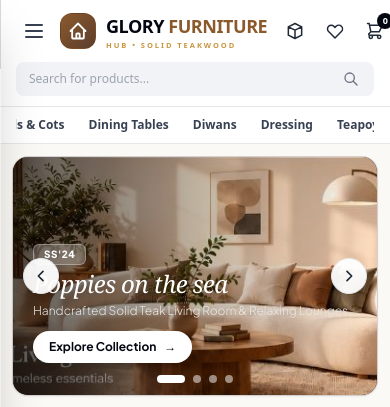
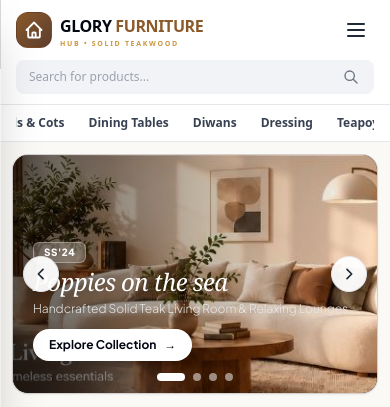
Before and after one commit to ganeshmugada863/Glory-Furniture-Hub, a Django app: page /home/ in a window 390 px wide. Shown: the top 407 px of the page. Run offline with Django 5.2, Linux system fonts and the light colour scheme; data comes from the database, SQL or seed files in the repository; data that the repository does not hold is empty; some libraries are stand-ins or nearby versions; some web fonts are replaced.

Commit message:
feat(mobile): remove cart, wishlist, orders icons on mobile view and reposition hamburger menu to the far right

```diff
--- a/templates/core/home.html
+++ b/templates/core/home.html
@@ -311,20 +311,10 @@
   <!-- TIER 1: Main Header Row (Logo, Search, User, Wishlist, Cart) -->
   <div class="max-w-7xl mx-auto px-4 sm:px-6 lg:px-8 py-3 sm:py-3.5 flex items-center justify-between gap-3 sm:gap-6">
 
-    <!-- Left: Brand Logo & Mobile Menu Toggle -->
-    <div class="flex items-center gap-2 sm:gap-3 shrink-0">
-      <!-- Mobile Hamburger Button -->
-      <button
-        type="button"
-        onclick="toggleNavDrawer()"
-        class="lg:hidden p-1.5 rounded-lg text-gray-700 hover:text-black hover:bg-gray-100 transition-colors cursor-pointer"
-        title="Open Navigation"
-      >
-        <svg class="w-6 h-6" fill="none" stroke="currentColor" viewBox="0 0 24 24"><path stroke-linecap="round" stroke-linejoin="round" stroke-width="2" d="M4 6h16M4 12h16M4 18h16"/></svg>
-      </button>
-
+    <!-- Left: Brand Logo (Clean, no left hamburger icon) -->
+    <div class="flex items-center shrink-0">
       <!-- Brand Logo (Glory Furniture Hub with Warm Wood Icon) -->
-      <a href="/" class="flex items-center gap-2.5 sm:gap-3 group cursor-pointer select-none">
+      <a href="/" class="flex items-center gap-2 sm:gap-3 group cursor-pointer select-none">
         <!-- Wood craft icon badge -->
         <div class="w-9 h-9 sm:w-10 sm:h-10 rounded-xl bg-gradient-to-br from-[#8B5A2B] to-[#5C3D2E] text-white flex items-center justify-center shadow-xs group-hover:scale-105 transition-transform border border-amber-900/20 shrink-0">
           <svg class="w-5 h-5 sm:w-5.5 sm:h-5.5" fill="none" stroke="currentColor" stroke-width="2.2" viewBox="0 0 24 24">
@@ -332,10 +322,10 @@
           </svg>
         </div>
         <div class="flex flex-col leading-none">
-          <span class="font-black text-lg sm:text-xl lg:text-2xl tracking-tight text-gray-950 uppercase">
+          <span class="font-black text-base sm:text-xl lg:text-2xl tracking-tight text-gray-950 uppercase">
             GLORY <span class="text-[#8B5A2B]">FURNITURE</span>
           </span>
-          <span class="text-[7.5px] sm:text-[8.5px] font-bold tracking-[0.26em] text-[#C9963F] uppercase mt-0.5">
+          <span class="text-[7px] sm:text-[8.5px] font-bold tracking-[0.24em] sm:tracking-[0.26em] text-[#C9963F] uppercase mt-0.5">
             HUB &bull; SOLID TEAKWOOD
           </span>
         </div>
@@ -357,7 +347,7 @@
       </form>
     </div>
 
-    <!-- Right Utilities: Info Icon, User Account, Orders Icon, Wishlist, Cart -->
+    <!-- Right Utilities: Info Icon, User Account, Desktop Icons & Mobile Sidebar 3-Line Menu -->
     <div class="flex items-center gap-2 sm:gap-3 lg:gap-3.5 shrink-0 text-gray-700">
 
       <!-- Info Icon (ⓘ) -->
@@ -386,15 +376,15 @@
         {% endif %}
       </div>
 
-      <!-- Customer Orders Icon (Package / Order Box) -->
-      <a href="/orders/" class="p-1.5 sm:p-2 rounded-full hover:bg-gray-100 text-gray-800 hover:text-black transition-colors relative flex items-center justify-center cursor-pointer" title="My Orders" aria-label="Customer Orders">
+      <!-- Customer Orders Icon - Hidden on mobile/Android ratio -->
+      <a href="/orders/" class="hidden sm:flex p-1.5 sm:p-2 rounded-full hover:bg-gray-100 text-gray-800 hover:text-black transition-colors relative items-center justify-center cursor-pointer" title="My Orders" aria-label="Customer Orders">
         <svg class="w-5 h-5 sm:w-5.5 sm:h-5.5 stroke-[1.8]" fill="none" stroke="currentColor" viewBox="0 0 24 24">
           <path stroke-linecap="round" stroke-linejoin="round" d="M20 7l-8-4-8 4m16 0l-8 4m8-4v10l-8 4m0-10L4 7m8 4v10M4 7v10l8 4"/>
         </svg>
       </a>
 
-      <!-- Wishlist Heart Outline Icon with Counter Badge -->
-      <a href="/wishlist/" class="p-1.5 sm:p-2 rounded-full hover:bg-gray-100 text-gray-800 hover:text-black transition-colors relative flex items-center justify-center cursor-pointer" title="Wishlist">
+      <!-- Wishlist Heart Outline Icon with Counter Badge - Hidden on mobile/Android ratio -->
+      <a href="/wishlist/" class="hidden sm:flex p-1.5 sm:p-2 rounded-full hover:bg-gray-100 text-gray-800 hover:text-black transition-colors relative items-center justify-center cursor-pointer" title="Wishlist">
         <svg class="w-5 h-5 sm:w-5.5 sm:h-5.5 stroke-[1.8]" fill="none" stroke="currentColor" viewBox="0 0 24 24">
           <path stroke-linecap="round" stroke-linejoin="round" d="M4.318 6.318a4.5 4.5 0 000 6.364L12 20.364l7.682-7.682a4.5 4.5 0 00-6.364-6.364L12 7.636l-1.318-1.318a4.5 4.5 0 00-6.364 0z"/>
         </svg>
@@ -405,8 +395,8 @@
         {% endif %}
       </a>
 
-      <!-- Shopping Cart Trolley Icon with Counter Badge -->
-      <a href="/cart/" class="p-1.5 sm:p-2 rounded-full hover:bg-gray-100 text-gray-800 hover:text-black transition-colors relative flex items-center justify-center cursor-pointer" title="Shopping Cart">
+      <!-- Shopping Cart Trolley Icon with Counter Badge - Hidden on mobile/Android ratio -->
+      <a href="/cart/" class="hidden sm:flex p-1.5 sm:p-2 rounded-full hover:bg-gray-100 text-gray-800 hover:text-black transition-colors relative items-center justify-center cursor-pointer" title="Shopping Cart">
         <svg class="w-5 h-5 sm:w-5.5 sm:h-5.5 stroke-[1.8]" fill="none" stroke="currentColor" viewBox="0 0 24 24">
           <path stroke-linecap="round" stroke-linejoin="round" d="M3 3h2l.4 2M7 13h10l4-8H5.4M7 13L5.4 5M7 13l-2.293 2.293c-.63.63-.184 1.707.707 1.707H17m0 0a2 2 0 100 4 2 2 0 000-4zm-8 2a2 2 0 11-4 0 2 2 0 014 0z"/>
         </svg>
@@ -414,6 +404,19 @@
           {{ CART_COUNT|default:"0" }}
         </span>
       </a>
+
+      <!-- Mobile Sidebar 3 Horizontal Lines Icon (Replaces Cart Icon in Mobile/Android View) -->
+      <button
+        type="button"
+        onclick="toggleNavDrawer()"
+        class="lg:hidden p-1.5 rounded-lg text-gray-800 hover:text-black hover:bg-gray-100 transition-colors cursor-pointer flex items-center justify-center active:scale-95"
+        title="Open Navigation"
+        aria-label="Open Navigation Sidebar"
+      >
+        <svg class="w-6 h-6 stroke-[2]" fill="none" stroke="currentColor" viewBox="0 0 24 24">
+          <path stroke-linecap="round" stroke-linejoin="round" d="M4 6h16M4 12h16M4 18h16"/>
+        </svg>
+      </button>
 
     </div>
 
```
